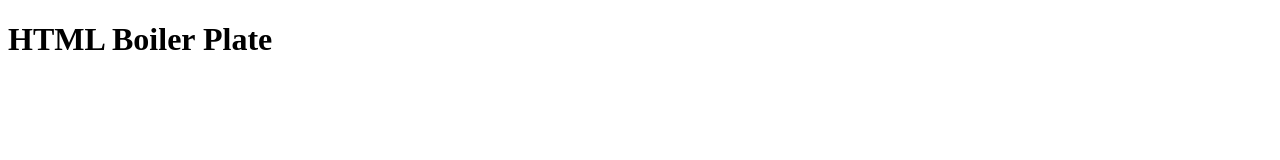
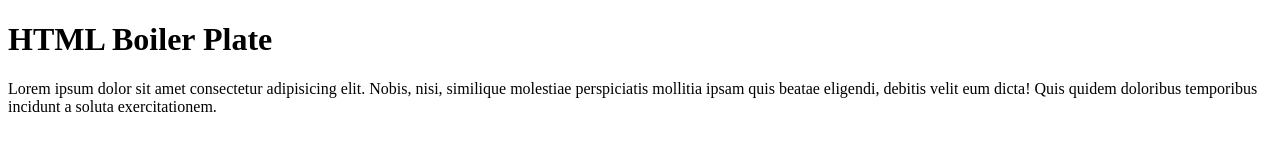
Before and after one commit to Affirdavit/Odin-Project-Goat, a plain HTML site: page html-boilerplate/index.html in a window 1280 px wide. Drawn offline with Linux system fonts and the light colour scheme.

Commit message:
Modified html-boilerplate

```diff
--- a/html-boilerplate/index.html
+++ b/html-boilerplate/index.html
@@ -6,5 +6,7 @@
     </head>
     <body>
         <h1>HTML Boiler Plate</h1>
+        <p>Lorem ipsum dolor sit amet consectetur adipisicing elit. Nobis, nisi, similique molestiae perspiciatis mollitia ipsam quis beatae eligendi, debitis velit eum dicta! Quis quidem doloribus temporibus incidunt a soluta exercitationem.</p>
+
     </body>
 </html>
```
